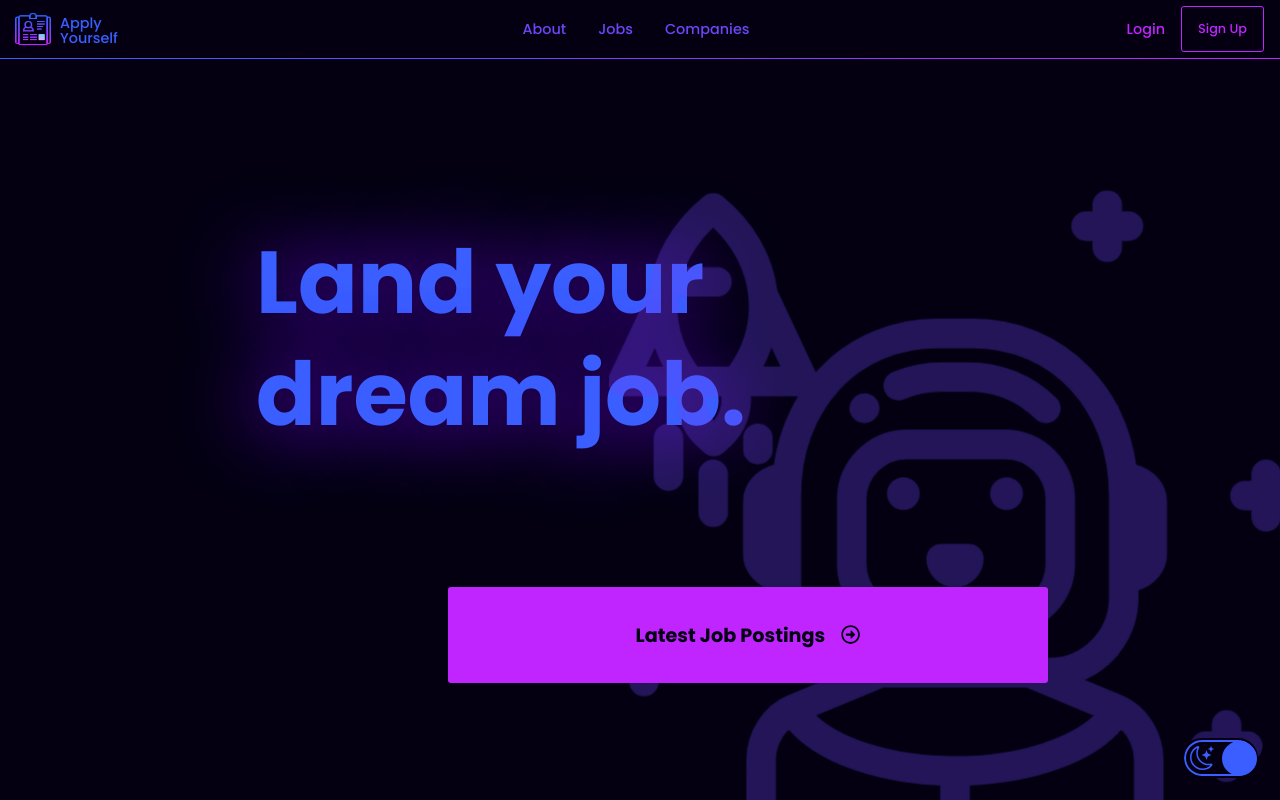
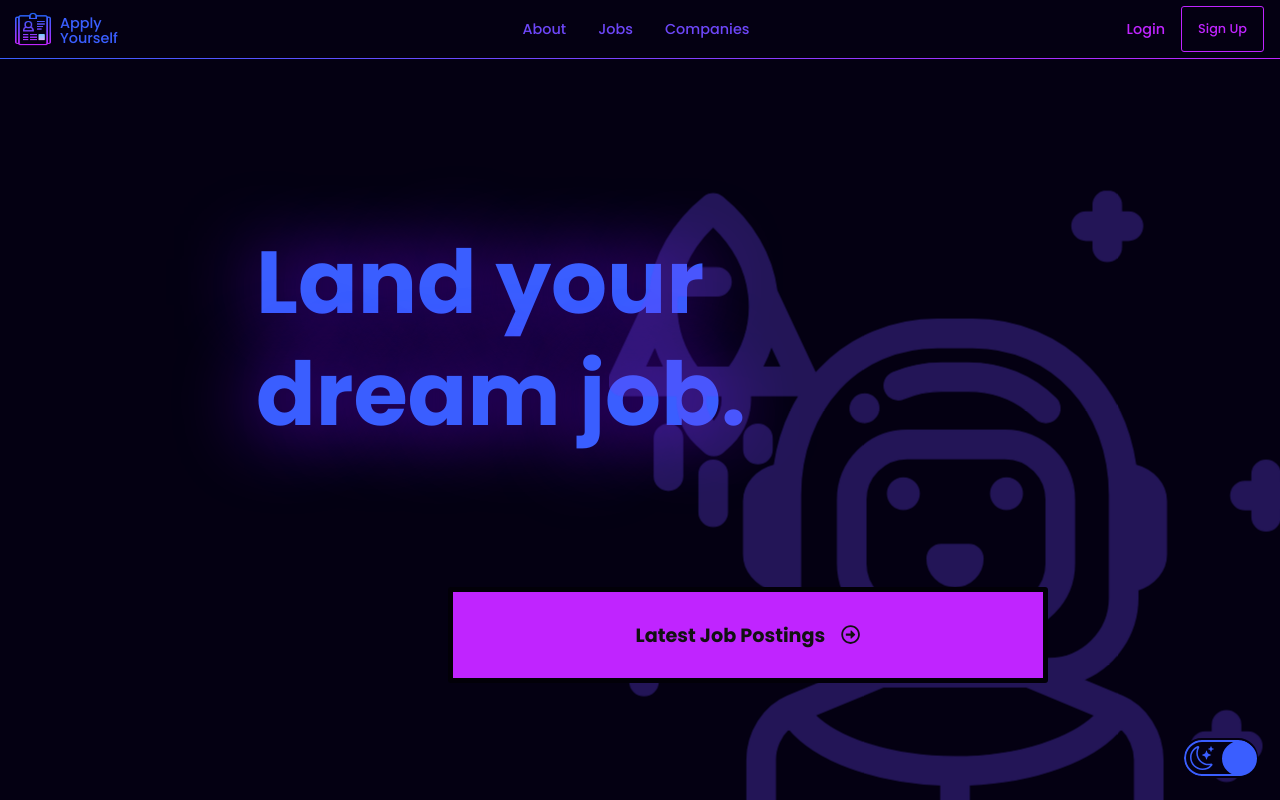
Before and after one commit to a-stepanian/apply-yourself-client, a React (Create React App) app: page / in a window 1280 px wide. Shown: the top 800 px of the page. Built offline with nearby package versions, Linux system fonts and the light colour scheme; no server answers.

Commit message:
updates for prod

```diff
--- a/src/App.tsx
+++ b/src/App.tsx
@@ -70,7 +70,7 @@ const App = () => {
             <Route path="/applications/new" element={<NewAppPage />} />
             <Route path="/applications/:id/edit" element={<EditAppPage />} />
             <Route path="/dashboard" element={<DashboardPage />} />
-            <Route path="*" element={<FourOhFourPage />} />
+            <Route path="*" element={<FourOhFourPage theme={theme} />} />
           </Routes>
           <Footer />
         </Wrapper>
--- a/src/context/AppContext.tsx
+++ b/src/context/AppContext.tsx
@@ -1,8 +1,8 @@
 import React, { createContext, useContext, useEffect, useState } from "react";
 import { IApplicationModel, IAppState, IJobResult, IUserModel } from "../interfaces/interfaces";
 
-// export const url = "https://apply-yourself-server.onrender.com";
-export const url = "http://localhost:5000";
+export const url = "https://apply-yourself-server.onrender.com";
+// export const url = "http://localhost:5000";
 
 const AppContext = createContext<IAppState | undefined>(undefined);
 
--- a/src/pages/FourOhFourPage.tsx
+++ b/src/pages/FourOhFourPage.tsx
@@ -1,13 +1,19 @@
-// @ts-ignore
 import styled from "styled-components";
 
-export const FourOhFourPage = () => {
+interface IFourOhFourPageProps {
+  theme: string;
+}
+export const FourOhFourPage = (props: IFourOhFourPageProps) => {
+  const { theme } = props;
   return (
     <Wrapper>
-      <p className="four-oh-four">404</p>
+      {theme !== "light" && <p className="four-oh-four">404</p>}
       <p className="not-found">Page Not Found</p>
       <div className="img-wrapper">
-        <img src="/notfound.svg" alt="Alien getting abducted into spaceship." />
+        <img
+          src={`${theme === "light" ? "four-oh-four" : "notfound"}.svg`}
+          alt="Illustration representing a 404 error.  Content missing from page."
+        />
       </div>
     </Wrapper>
   );
@@ -30,6 +36,7 @@ const Wrapper = styled.main`
     font-size: 1.2rem;
   }
   .img-wrapper {
+    margin-bottom: 5rem;
     padding: 1rem 0 0 1rem;
     width: 100%;
     max-width: 30rem;
--- a/src/pages/HeroPage.tsx
+++ b/src/pages/HeroPage.tsx
@@ -155,13 +155,14 @@ const Wrapper = styled.main`
     display: flex;
     justify-content: center;
     align-items: center;
-    background: ${({ theme }) => theme.color3};
+    background: #c024ff;
     text-decoration: none;
     text-align: center;
     font-size: ${({ theme }) => (theme.name === "darkMode" ? "1.2rem" : "1.5rem")};
     font-weight: ${({ theme }) => (theme.name === "darkMode" ? "700" : "900")};
-    color: ${({ theme }) => theme.primaryBackgroundColor};
+    color: #111;
     border-radius: ${({ theme }) => (theme.name === "darkMode" ? "3px" : "3rem")};
+    border: 5px solid rgb(2, 0, 8);
     z-index: 55;
     transition: border-radius 0.4s linear, background-color 0.4s linear;
     .arrow-icon {
@@ -176,7 +177,7 @@ const Wrapper = styled.main`
     padding-top: 2rem;
     z-index: 9;
     opacity: 0;
-    animation: fadeInLight 2.3s ease-in forwards;
+    animation: fadeInLight 0.5s ease-in forwards;
     img {
       width: 100%;
     }
@@ -210,7 +211,7 @@ const Wrapper = styled.main`
     .info {
       font-size: 2rem;
       height: 4rem;
-      margin: 1rem 0 2rem 5rem;
+      margin: 5rem 0 2rem 5rem;
     }
     .details {
       margin: 5rem 0 3rem 0;
@@ -221,7 +222,7 @@ const Wrapper = styled.main`
       position: absolute;
       top: 0;
       z-index: 0;
-      width: 100vw;
+      width: 150vw;
       height: 16rem;
       transform: translateX(100%);
       border-radius: ${({ theme }) => (theme.name === "darkMode" ? "3px" : "8rem")};
@@ -374,22 +375,6 @@ const Wrapper = styled.main`
         line-height: 2rem;
         transform: translateX(8rem);
       }
-      .block-bottom {
-        position: absolute;
-      }
-      .slide-left {
-        transform: translateX(50%);
-      }
-      .slide-right {
-        transform: translateX(-40%);
-      }
-    }
-    .register-wrapper-bottom {
-      .get-started {
-        width: 45rem;
-        font-size: 5.5rem;
-        margin-bottom: 4rem;
-      }
     }
   }
 
```
Also changed, not shown: public/four-oh-four.svg (added).
